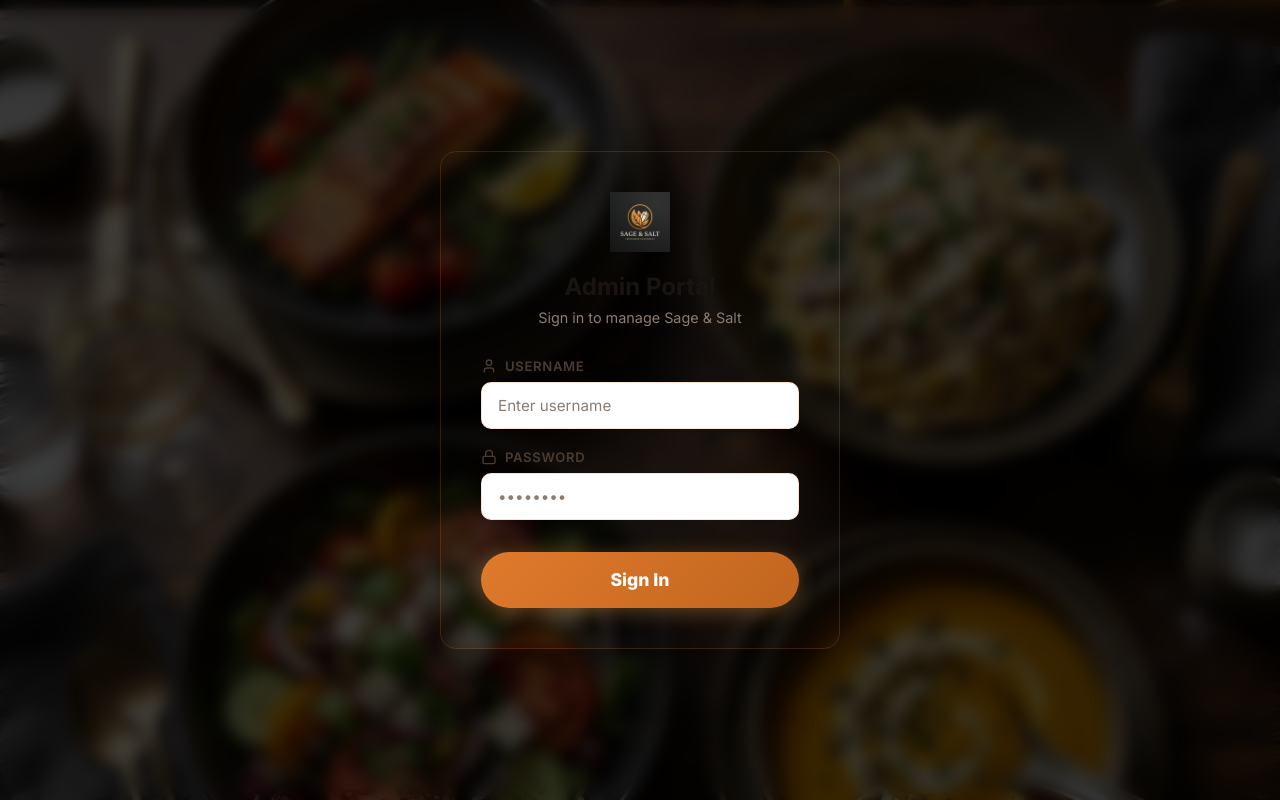
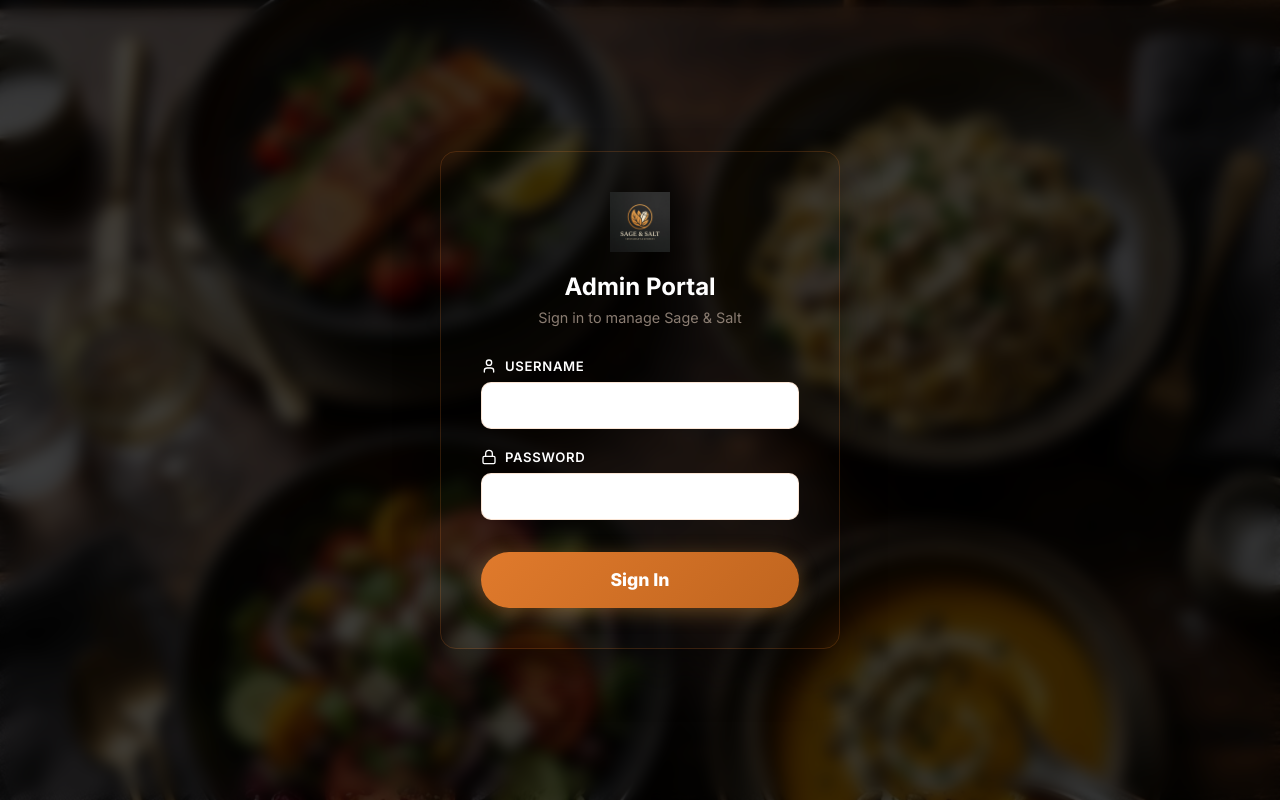
Before and after one commit to MananAli05/Sage-and-Salt, a React (Vite) app: page /admin/login in a window 1280 px wide. Built offline with nearby package versions, Linux system fonts and the light colour scheme; no server answers.

Commit message:
style admin login text colors

```diff
--- a/src/admin/AdminLogin.jsx
+++ b/src/admin/AdminLogin.jsx
@@ -2,6 +2,7 @@ import React, { useState } from 'react';
 import { useNavigate } from 'react-router-dom';
 import { Lock, User } from 'lucide-react';
 import '../index.css'; // Reusing global theme
+import './admin.css';
 
 export default function AdminLogin() {
   const [username, setUsername] = useState('');
@@ -56,7 +57,7 @@ export default function AdminLogin() {
       }}>
         <div style={{ textAlign: 'center', marginBottom: '2rem' }}>
           <img src="/logo.png" alt="Logo" style={{ width: '60px', marginBottom: '1rem' }} />
-          <h1 style={{ fontSize: '1.5rem', color: 'var(--text-main)', marginBottom: '0.5rem' }}>Admin Portal</h1>
+          <h1 style={{ fontSize: '1.5rem', color: '#ffffff', marginBottom: '0.5rem' }}>Admin Portal</h1>
           <p style={{ color: 'var(--text-muted)', fontSize: '0.9rem' }}>Sign in to manage Sage & Salt</p>
         </div>
 
--- a/src/admin/admin.css
+++ b/src/admin/admin.css
@@ -407,3 +407,18 @@
   .qr-print-grid { display: grid !important; grid-template-columns: repeat(4, 1fr) !important; gap: 1.5rem !important; }
   .qr-card { border: 1px solid #ccc !important; break-inside: avoid; }
 }
+
+.admin-login-card h1,
+.admin-login-card .form-label {
+  color: #ffffff !important;
+}
+
+.admin-login-card .form-input {
+  color: #ffffff;
+  -webkit-text-fill-color: #ffffff;
+}
+
+.admin-login-card .form-input::placeholder {
+  color: rgba(255,255,255,0.62);
+  -webkit-text-fill-color: rgba(255,255,255,0.62);
+}
```
